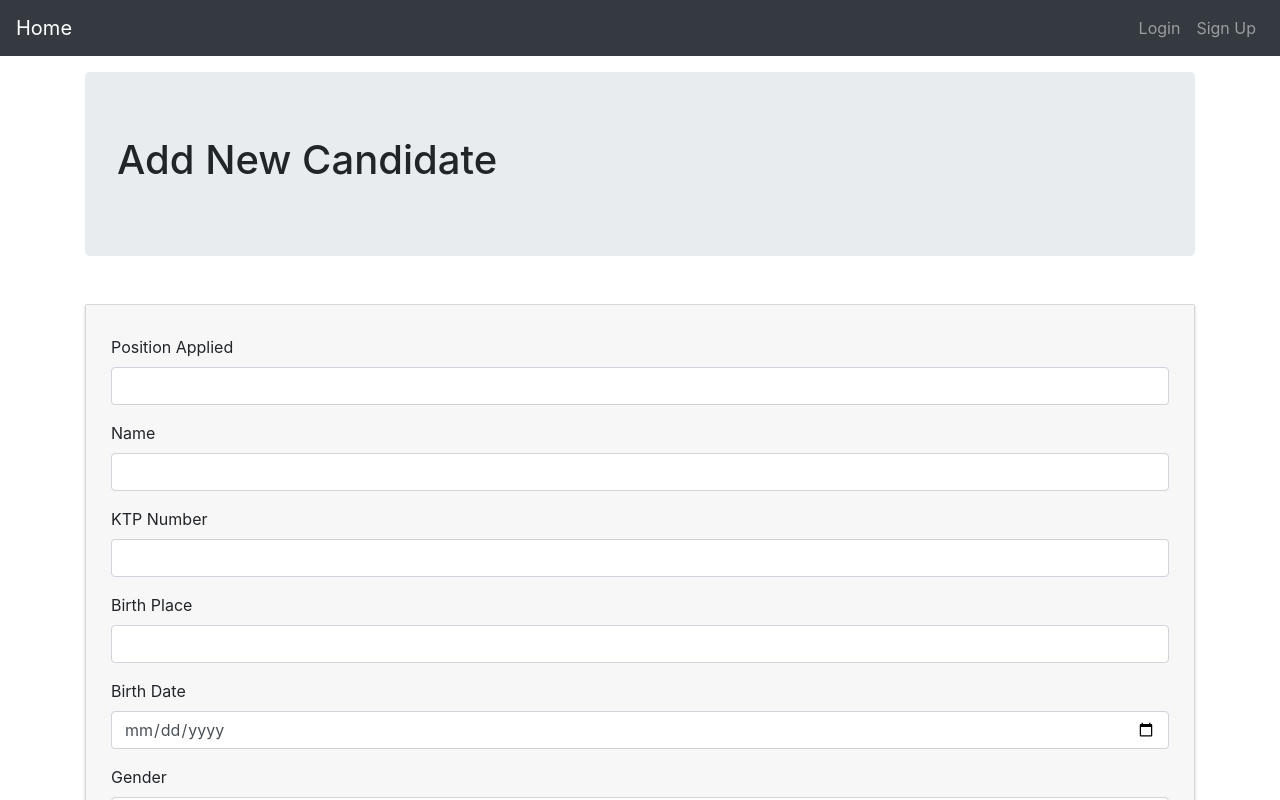
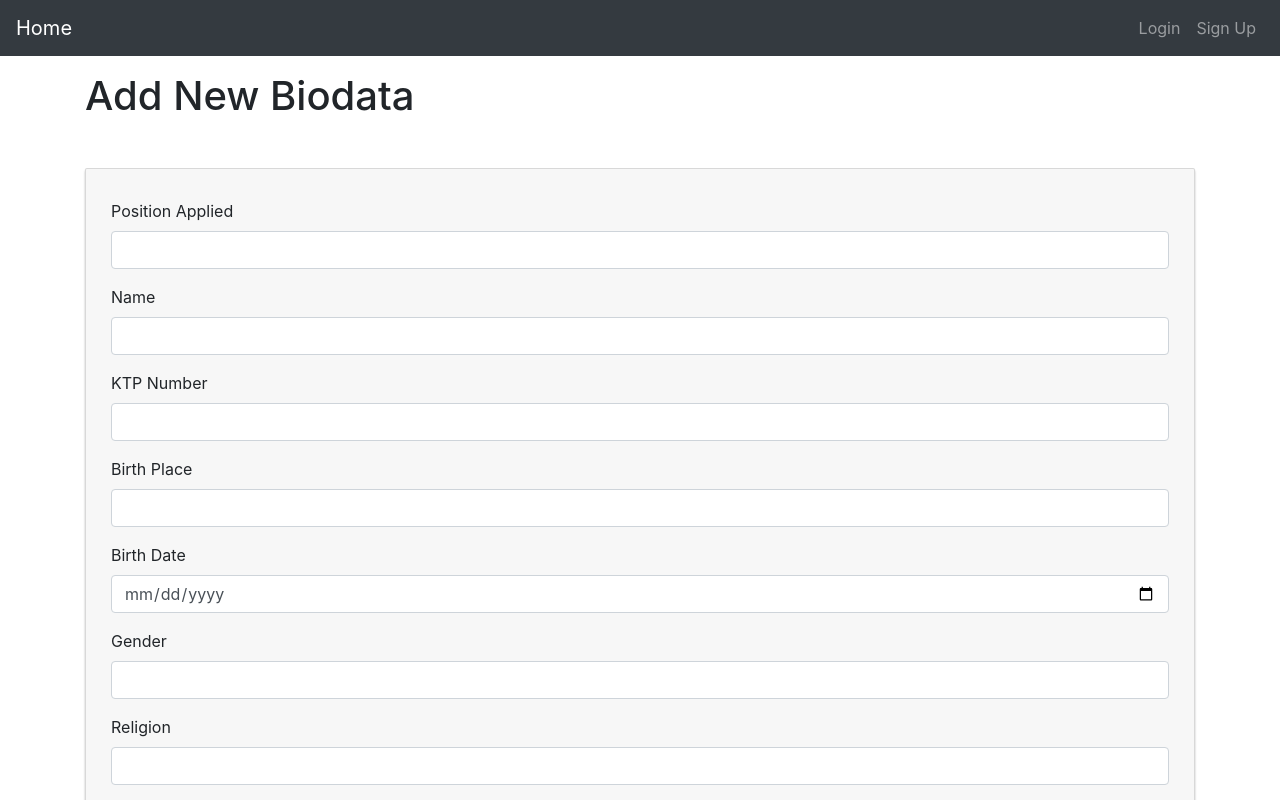
Before and after one commit to ichsanulamal/springboot-react-jwt, a React (Create React App) app in the folder react-jwt-auth-master/: page /candidates/add in a window 1280 px wide. Shown: the top 800 px of the page. Built offline with nearby package versions, Linux system fonts and the light colour scheme.

Commit message:
refactor

```diff
--- a/react-jwt-auth-master/src/components/candidate-add.component.js
+++ b/react-jwt-auth-master/src/components/candidate-add.component.js
@@ -124,9 +124,7 @@ const AddCandidate = () => {
 
   return (
     <>
-    <header className="jumbotron">
-        <h1>Add New Candidate</h1>
-      </header>
+    <h1 className="mb-4">Add New Biodata</h1>
     <div className="container mt-5 card">
       <form onSubmit={handleSubmit}>
         {/* Personal Information Fields */}
--- a/react-jwt-auth-master/src/components/candidate-detail.component.js
+++ b/react-jwt-auth-master/src/components/candidate-detail.component.js
@@ -29,12 +29,8 @@ const CandidateDetail = () => {
 
   return (
     <div className="container mt-5">
-      <header className="jumbotron">
-        <h1>Candidate Details</h1>
-        <li className="nav-item">
+        <h1 className="mb-4">Candidate Details</h1>
         <Link to={`/candidates/${candidate.id}/update`}><p><strong>Update Biodata</strong></p></Link>
-        </li>
-      </header>
       <div className="card">
         <div className="card-body">
           <dl className="row">
--- a/react-jwt-auth-master/src/components/candidate-update.component.js
+++ b/react-jwt-auth-master/src/components/candidate-update.component.js
@@ -138,7 +138,7 @@ const UpdateCandidate = () => {
   return (
     <>
     <header className="jumbotron">
-        <h1>Add New Candidate</h1>
+        <h1>Update Biodata</h1>
       </header>
     <div className="container mt-5 card">
       <form onSubmit={handleSubmit}>
--- a/react-jwt-auth-master/src/components/candidate.component.js
+++ b/react-jwt-auth-master/src/components/candidate.component.js
@@ -24,10 +24,10 @@ const Candidate = () => {
   }, []);
 
   return (
-    <div className="container">
-      <header className="jumbotron">
-        <h1>Job Applications</h1>
-      </header>
+    <>
+    <h1 className="mb-4">List</h1>
+    <div className="container mt-5 card">
+
       {loading ? (
         <p>Loading...</p>
       ) : error ? (
@@ -39,7 +39,6 @@ const Candidate = () => {
           ) : (
             candidates.map(candidate => (
               <li key={candidate.id}>
-
                 <Link to={`/candidates/${candidate.id}`}><p><strong>{candidate.positionApplied} #{candidate.id}</strong></p></Link>
               </li>
             ))
@@ -47,6 +46,7 @@ const Candidate = () => {
         </ul>
       )}
     </div>
+    </>
   );
 };
 
```
